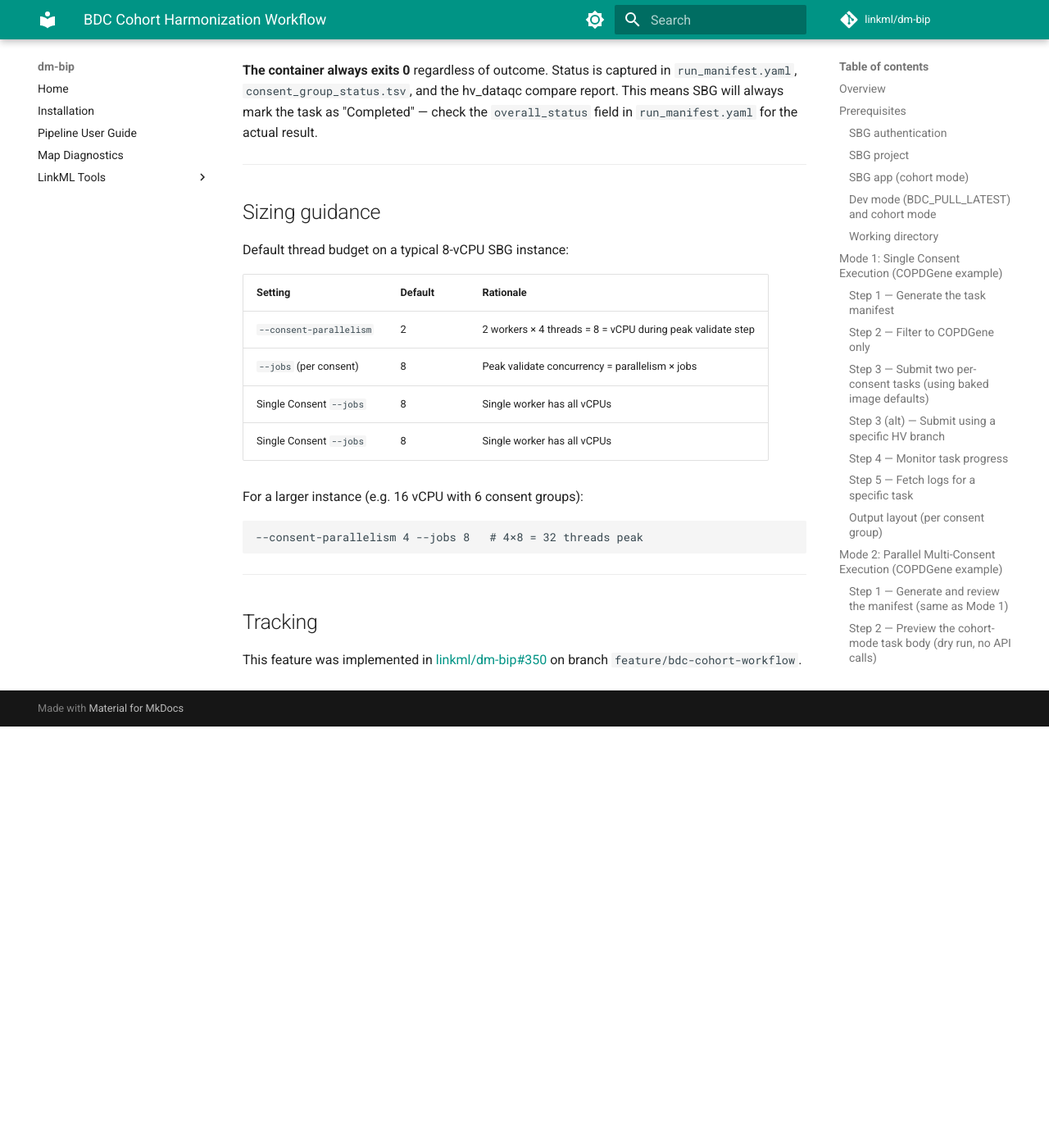
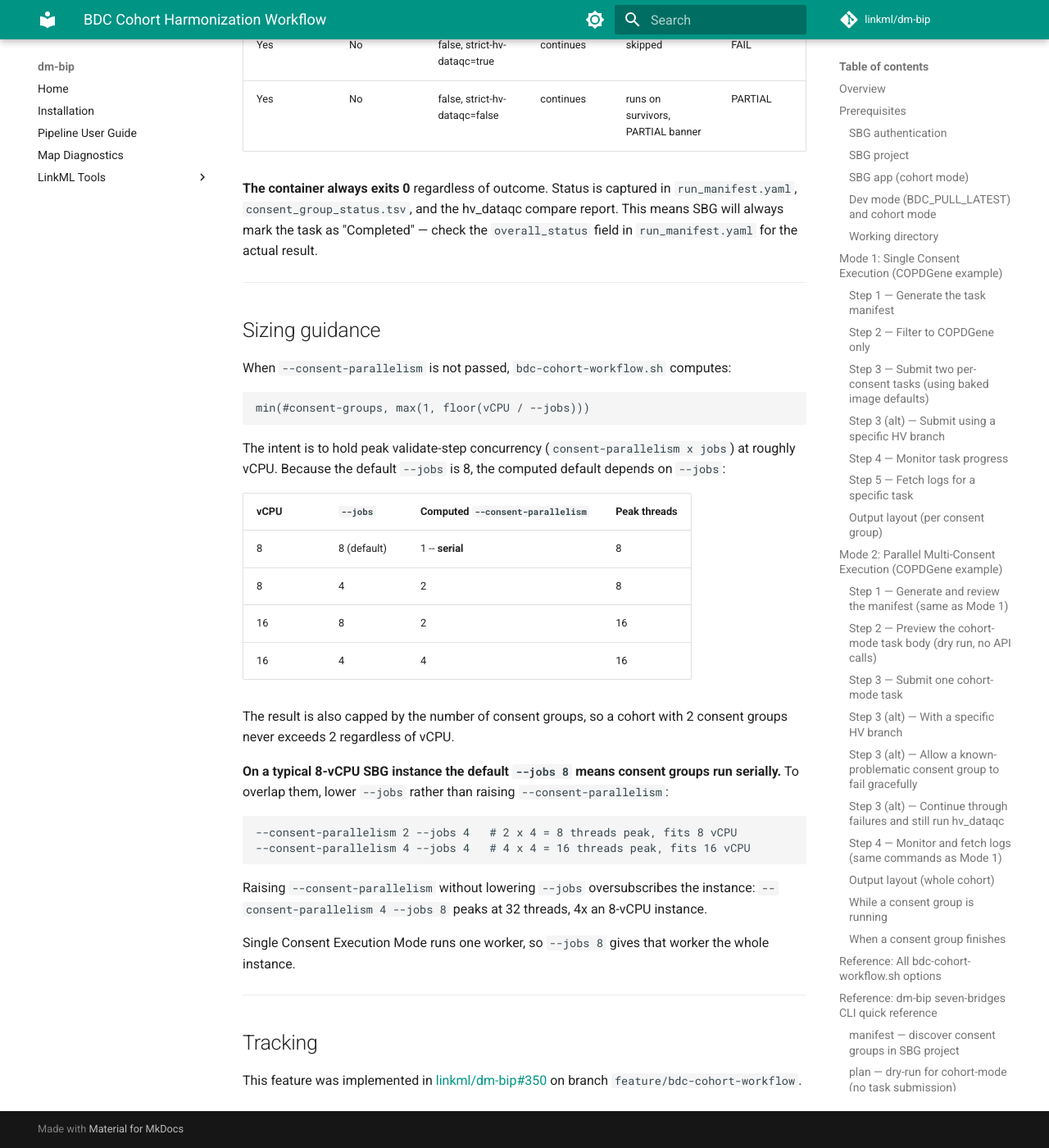
Before and after one commit to linkml/dm-bip, an MkDocs documentation site: the page built from docs/cohort-workflow.md, in a window 1280 px wide and 1400 px high, scrolled down 10749 px. Shown: the whole window at 82% size. Built offline with MkDocs 1.6.1 and Material for MkDocs 9.7.7, drawn with Linux system fonts in a browser that asks for light colours; comment, search, counter and statistics services are not loaded; before the commit the page ends 11635 px from its top, so only the background shows below that; some of the changed text lies outside the part shown.

Commit message:
fix: correct consent-parallelism docs and app input types (Copilot review)
Addresses all four findings from the Copilot review on PR #333. All four were
valid.

--consent-parallelism default (bdc-cohort-workflow.sh header, docs sizing
guidance): the header comment and the sizing table both documented
floor(vCPU/4). The implementation computes floor(vCPU / JOBS) where JOBS is
--jobs, which now defaults to 8 -- both were accurate before 3b7970b raised the
default from 4 to 8 and went stale with it. The user-visible consequence is that
on an 8-vCPU instance the computed default is 1, i.e. consent groups run
serially, not the 2 the docs promised.

Documented rather than changed the computation: floor(vCPU / JOBS) correctly
implements the stated goal of holding peak validate-step concurrency
(CONSENT_PARALLELISM * JOBS) at roughly vCPU. Restoring a hardcoded /4 would
break that invariant at the new --jobs default.

The sizing table also had a literal duplicated "Single Consent --jobs" row and a
rationale ("2 workers x 4 threads = 8") that contradicted the --jobs 8 row
directly beneath it. Replaced with a table derived from the code, covering
8/16 vCPU at --jobs 4 and 8. The old "larger instance" example recommended
--consent-parallelism 4 --jobs 8 = 32 threads peak, which violates the
keep-peak-near-vCPU principle stated in the same document; replaced with
examples that hold peak at vCPU, plus an explicit oversubscription warning.

App input types (docs): StrictConsentGroups and StrictHvDataqc were documented
as boolean, but the CLI posts them as the lowercase strings "true"/"false" --
that is what 9a921e6 fixed, because the SBG API rejected native JSON booleans.
Anyone following the table to wire a new app would reproduce that bug. Corrected
to string with a note recording why, so it does not get "fixed" back. Also
corrected ConsentParallelism, which claimed "Default: computed from vCPU": the
CLI omits the input entirely unless --consent-parallelism is passed; the script
computes the default.

Types derived from the CLI code, not from a live SBG API call. The note points
at dmc-harmonization-multiconsent-app as the working reference to confirm
against.

Quoting (bdc-workflow.sh): cp -R ${DM_TRANS_SPEC_DIR} was unquoted on a line
whose destination was already quoted. No behavior change -- the path is always
/app/... inside the container -- but the inconsistency is free to remove. Added
-- as well.

bash -n clean on both scripts. No Python changed.

````diff
--- a/docs/cohort-workflow.md
+++ b/docs/cohort-workflow.md
@@ -463,12 +463,20 @@ Create a new SBG app pointing at the same Docker image with these settings:
 | `ConsentGroups` | Directory[] | One per consent group |
 | `DbgapCache` | Directory | Shared dbGaP cache directory |
 | `AllowFail` | string[] | Consent groups allowed to fail (optional) |
-| `StrictConsentGroups` | boolean | Default: true |
-| `StrictHvDataqc` | boolean | Default: true |
+| `StrictConsentGroups` | string | `"true"` / `"false"`, default `"true"` -- see note below |
+| `StrictHvDataqc` | string | `"true"` / `"false"`, default `"true"` -- see note below |
 | `HvDataqcBranch` | string | hv_dataqc code branch override (optional) |
 | `TransSpec` | string | YAML source slug (optional, e.g. `RTIInternational/NHLBI-BDC-DMC-HV@main`) |
 | `Jobs` | integer | Default: 8 |
-| `ConsentParallelism` | integer | Default: computed from vCPU |
+| `ConsentParallelism` | integer | Optional. Only sent when `--consent-parallelism` is passed; otherwise the script computes its own default -- see [Sizing guidance](#sizing-guidance) |
+
+**`StrictConsentGroups` and `StrictHvDataqc` are strings, not booleans.** The CLI
+posts them as the lowercase strings `"true"` / `"false"`, because the SBG API
+rejected native JSON booleans for these inputs (`str(x).lower()` in
+`_build_cohort_task_bodies`). Declaring them as `boolean` in the app will not
+match what the CLI sends. When wiring a new app, confirm the input types against
+the existing `dmc-harmonization-multiconsent-app`, which is the working
+reference.
 
 Entry point command:
 ```bash
@@ -500,19 +508,41 @@ report. This means SBG will always mark the task as "Completed" — check the
 
 ## Sizing guidance
 
-Default thread budget on a typical 8-vCPU SBG instance:
+When `--consent-parallelism` is not passed, `bdc-cohort-workflow.sh` computes:
 
-| Setting | Default | Rationale |
-|---|---|---|
-| `--consent-parallelism` | 2 | 2 workers × 4 threads = 8 = vCPU during peak validate step |
-| `--jobs` (per consent) | 8 | Peak validate concurrency = parallelism × jobs |
-| Single Consent `--jobs` | 8 | Single worker has all vCPUs |
-| Single Consent `--jobs` | 8 | Single worker has all vCPUs |
+```
+min(#consent-groups, max(1, floor(vCPU / --jobs)))
+```
 
-For a larger instance (e.g. 16 vCPU with 6 consent groups):
+The intent is to hold peak validate-step concurrency
+(`consent-parallelism x jobs`) at roughly vCPU. Because the default `--jobs` is
+8, the computed default depends on `--jobs`:
+
+| vCPU | `--jobs` | Computed `--consent-parallelism` | Peak threads |
+|---|---|---|---|
+| 8 | 8 (default) | 1 -- **serial** | 8 |
+| 8 | 4 | 2 | 8 |
+| 16 | 8 | 2 | 16 |
+| 16 | 4 | 4 | 16 |
+
+The result is also capped by the number of consent groups, so a cohort with 2
+consent groups never exceeds 2 regardless of vCPU.
+
+**On a typical 8-vCPU SBG instance the default `--jobs 8` means consent groups
+run serially.** To overlap them, lower `--jobs` rather than raising
+`--consent-parallelism`:
+
 ```bash
---consent-parallelism 4 --jobs 8   # 4×8 = 32 threads peak
+--consent-parallelism 2 --jobs 4   # 2 x 4 = 8 threads peak, fits 8 vCPU
+--consent-parallelism 4 --jobs 4   # 4 x 4 = 16 threads peak, fits 16 vCPU
 ```
+
+Raising `--consent-parallelism` without lowering `--jobs` oversubscribes the
+instance: `--consent-parallelism 4 --jobs 8` peaks at 32 threads, 4x an 8-vCPU
+instance.
+
+Single Consent Execution Mode runs one worker, so `--jobs 8` gives that worker
+the whole instance.
 
 ---
 
````
Also changed, not shown: 2 other files.
